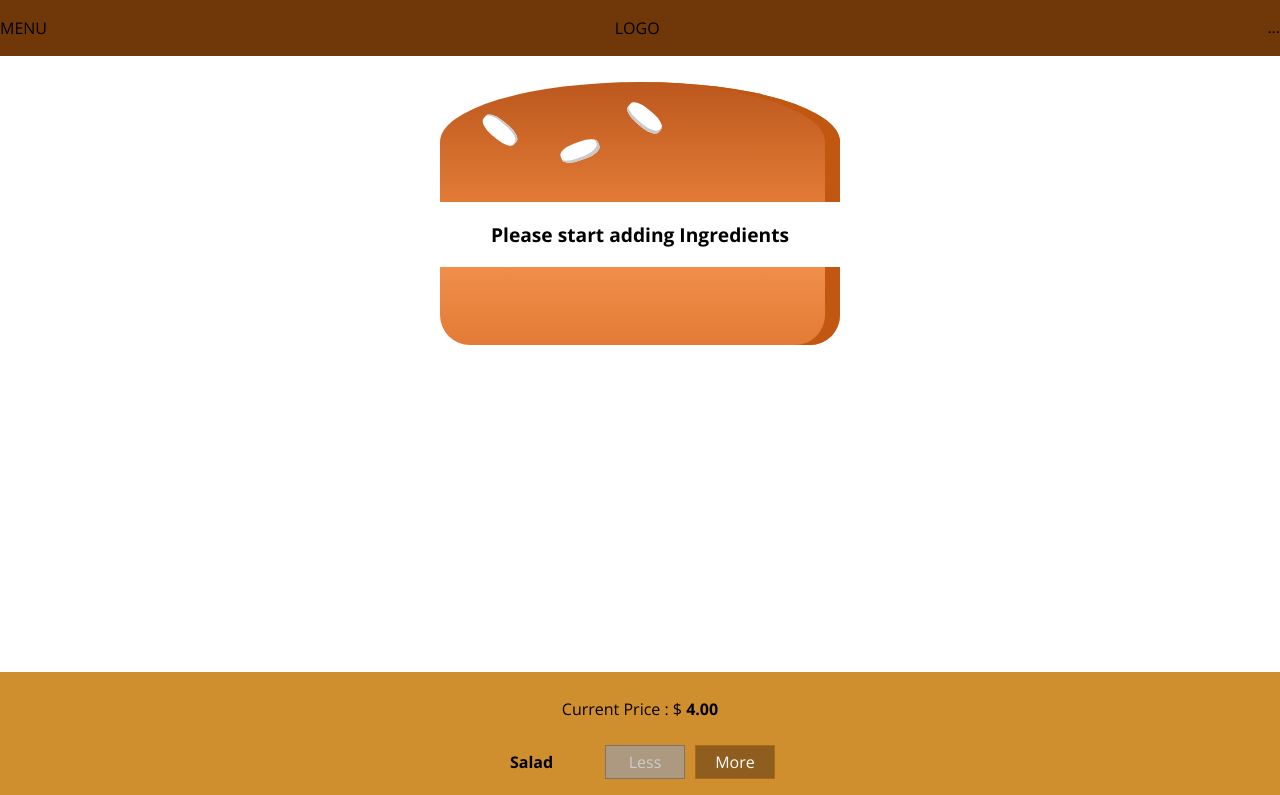
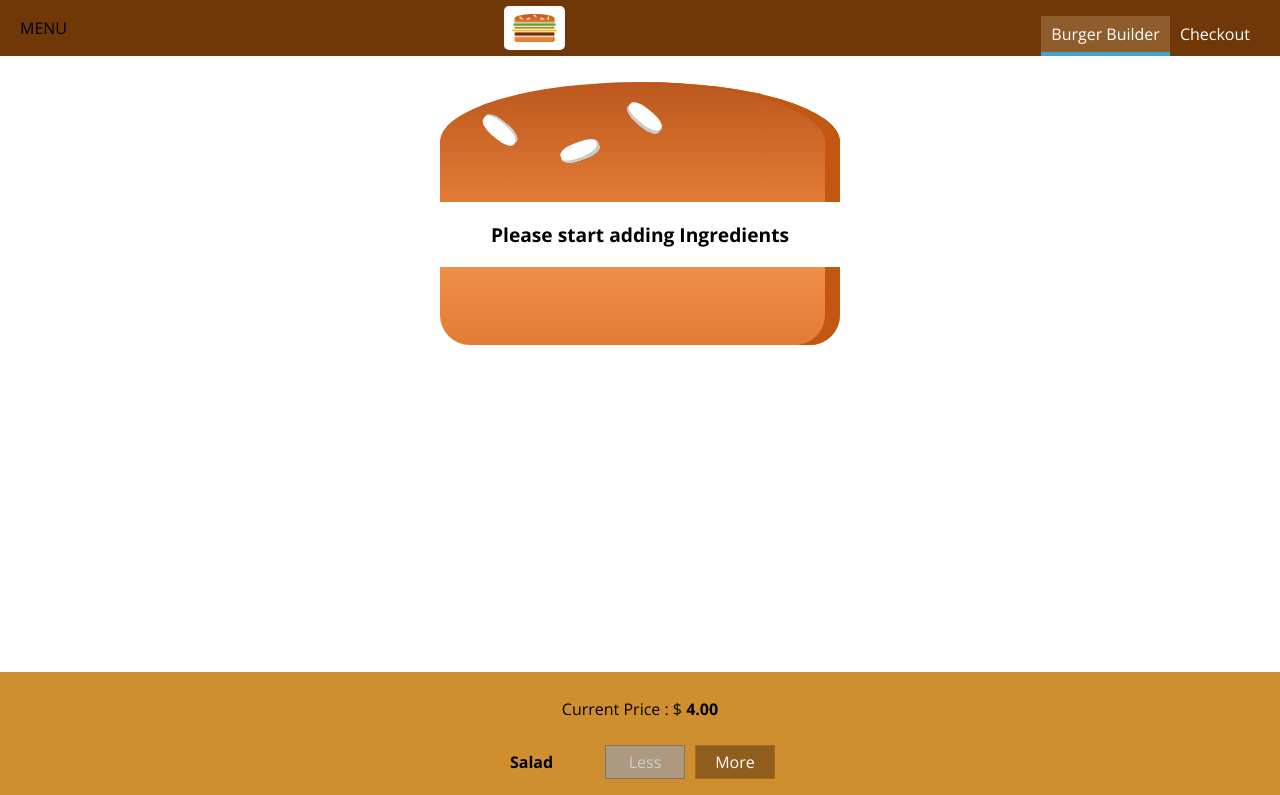
Before and after one commit to waqasbaj/Burger_Builder, a React app: page / in a window 1280 px wide. Shown: the top 795 px of the page. Built offline with nearby package versions, Linux system fonts and the light colour scheme.

Commit message:
Added Logo, SideDrawer

```diff
--- a/src/components/Layout/Layout.js
+++ b/src/components/Layout/Layout.js
@@ -2,12 +2,14 @@
 import Aux from '../../hoc/Aux'
 import classes from './Layout.css'
 import Toolbar from '../Navigation/Toolbar/Toolbar'
+import SideDrawer from '../Navigation/SideDrawer/SideDrawer'
 
 const layout = (props) =>(
     <Aux>
-    <div>
+
         <Toolbar/>
-    </div>
+        <SideDrawer/>
+
     <main className = {classes.Content}>
         {props.children}
     </main>
--- /dev/null
+++ b/src/components/Logo/Logo.css
@@ -0,0 +1,13 @@
+.Logo{
+
+    background-color:white;
+    padding: 8px;
+    height:100%;
+    box-sizing:border-box;
+    border-radius:5px;
+
+}
+
+.Logo img{
+    height:100%
+}
--- /dev/null
+++ b/src/components/Logo/Logo.js
@@ -0,0 +1,12 @@
+import React from 'react'
+import burgerLogo from '../../assets/Images/burger-logo.png'
+import classes from './Logo.css'
+
+const logo = (props) =>(
+    <div className = {classes.Logo}>
+        <img src= {burgerLogo} alt='BIG-BAD-BURGER'/>
+    </div>
+)
+
+
+export default logo
--- /dev/null
+++ b/src/components/Navigation/NavigationItems/NavigationItem/NavigationItem.css
@@ -0,0 +1,27 @@
+.NavigationItem {
+
+    margin:0;
+    box-sizing:border-box;
+    display:flex;
+    height:100%;
+    align-items:center;
+
+}
+
+.NavigationItem a{
+    color:white;
+    text-decoration:none;
+    height:100%;
+    padding: 7px 10px;
+    border-bottom: 4px solid transparent;
+    box-sizing:border-box;
+    display:block
+}
+
+.NavigationItem a:hover,
+.NavigationItem a.active,
+.NavigationItem a.active {
+    background-color:#8F5C2C;
+    border-bottom:4px solid #40A4C8;
+    color:white
+}
--- /dev/null
+++ b/src/components/Navigation/NavigationItems/NavigationItem/NavigationItem.js
@@ -0,0 +1,15 @@
+
+import React from 'react'
+import classes from './NavigationItem.css'
+
+const navigationItem = (props) =>(
+
+    <li className={classes.NavigationItem}>
+        <a
+        href={props.link}
+        className = {props.active ? classes.active : null}>{props.children}</a>
+    </li>
+
+)
+
+export default navigationItem
--- /dev/null
+++ b/src/components/Navigation/NavigationItems/NavigationItems.css
@@ -0,0 +1,8 @@
+.NavigationItems {
+    margin:0;
+    padding:0;
+    list-style:none;
+    display:flex;
+    align-items:center;
+    height:100%;
+}
--- /dev/null
+++ b/src/components/Navigation/NavigationItems/NavigationItems.js
@@ -0,0 +1,17 @@
+import React from 'react'
+import classes from './NavigationItems.css'
+import NavigationItem from './NavigationItem/NavigationItem'
+
+const navigationItems = (props) =>(
+
+    <ul className = {classes.NavigationItems}>
+
+        <NavigationItem link="/" active> Burger Builder</NavigationItem>
+        <NavigationItem link='/'> Checkout</NavigationItem>
+
+    </ul>
+
+
+)
+
+export default navigationItems
--- /dev/null
+++ b/src/components/Navigation/SideDrawer/SideDrawer.css
@@ -0,0 +1,33 @@
+.SideDrawer{
+    position:fixed;
+    width: 280px;
+    max-width: 70%;
+    height: 100%;
+    left:0;
+    top:0;
+    z-index: 200;
+    background-color: white;
+    padding: 32px 16px;
+    box-sizing:border-box;
+    transition: transform 0.3s ease-out;
+}
+
+@media (min-width:500px) {
+    .SideDrawer{
+        display:none
+    }
+}
+
+.Open{
+
+    transform:translateX(0)
+
+}
+
+.Close{
+    transform:translateX(-100%)
+}
+
+.Logo {
+    height:11%
+}
--- /dev/null
+++ b/src/components/Navigation/SideDrawer/SideDrawer.js
@@ -0,0 +1,25 @@
+import React from 'react'
+import Logo from '../../Logo/Logo'
+import NavigationItems from '../NavigationItems/NavigationItems'
+import classes from './SideDrawer.css'
+
+const sideDrawer =(props) =>{
+
+    return (
+
+        <div className={classes.SideDrawer}>
+            <div className = {classes.Logo}>
+                <Logo />
+            </div>>
+            <nav>
+
+                <NavigationItems />
+
+            </nav>
+
+        </div>
+    )
+
+}
+
+export default sideDrawer
--- a/src/components/Navigation/Toolbar/Toolbar.css
+++ b/src/components/Navigation/Toolbar/Toolbar.css
@@ -9,7 +9,7 @@
     display : flex;
     justify-content:space-between;
     align-items:center;
-    padding:0;
+    padding:0 20px;
     box-sizing:border-box;
     z-index:90
 }
@@ -17,3 +17,7 @@
 .Toolbar nav {
     height :100%
 }
+
+.Logo {
+    height:80%
+}
--- a/src/components/Navigation/Toolbar/Toolbar.js
+++ b/src/components/Navigation/Toolbar/Toolbar.js
@@ -1,13 +1,18 @@
 import React from 'react'
 import classes from './Toolbar.css'
+import Logo from '../../Logo/Logo'
+import Navigation from '../NavigationItems/NavigationItems'
+
 
 const toolbar = (props) =>(
     <header className={classes.Toolbar}>
         <div> MENU</div>
-        <div>LOGO</div>
+        <div className = {classes.Logo}>
+             <Logo />
+        </div>
         <nav>
             <ul>
-                ...
+                <Navigation/>
             </ul>
         </nav>
     </header>
```
Also changed, not shown: src/assets/Images/burger-logo.png (added).
